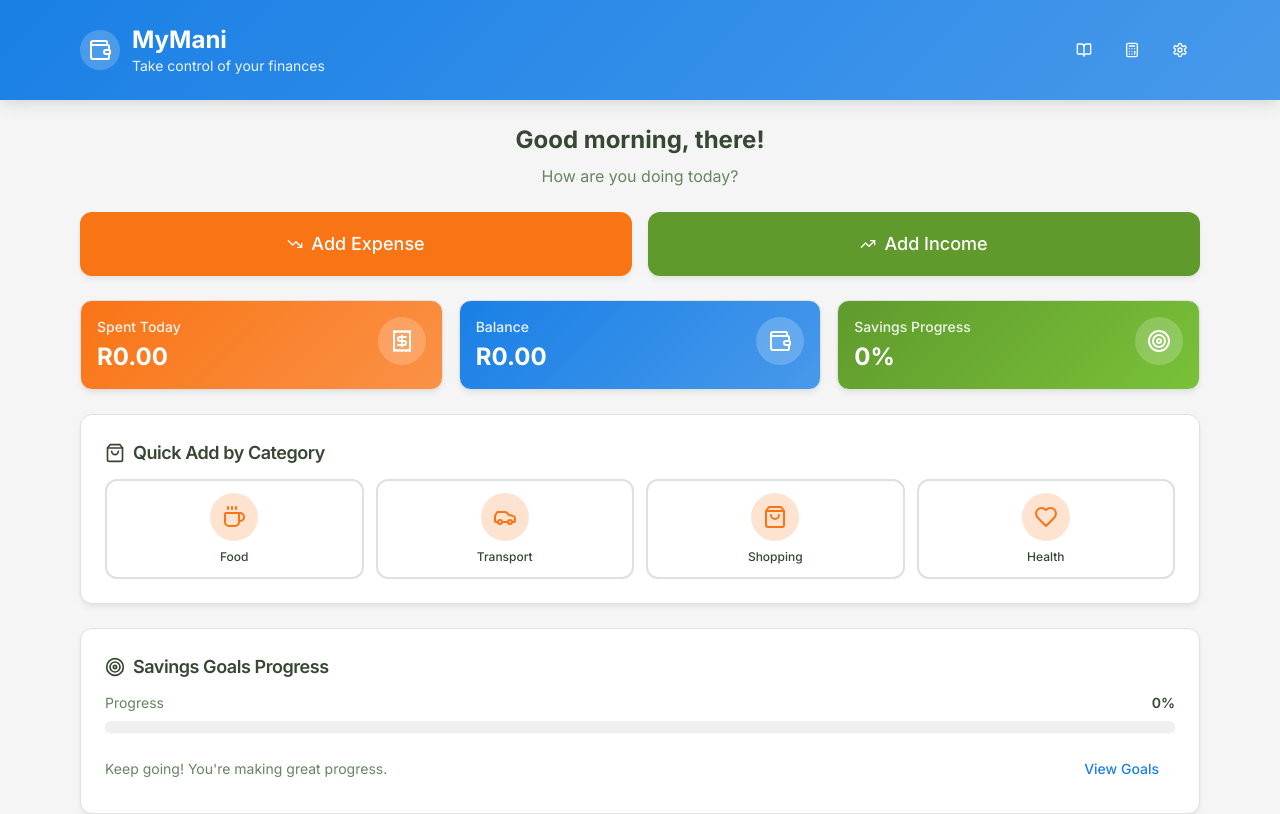
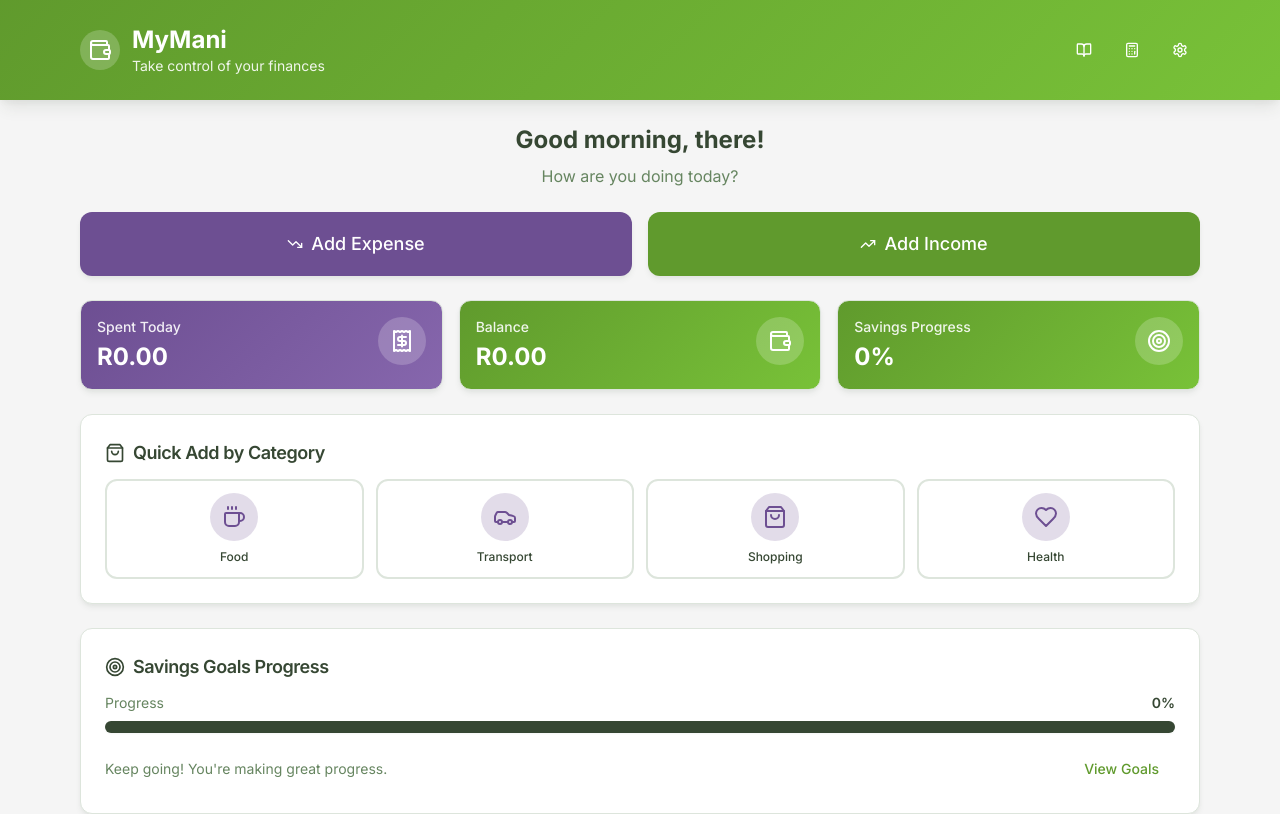
Before and after one commit to Mol-Kel/MyMani-Developmental-Build, a React (Vite) app: page / in a window 1280 px wide. Shown: the top 814 px of the page. Built offline with nearby package versions, Linux system fonts and the light colour scheme; the HTML template or start-up script is replaced by a standard one.

Commit message:
Reverted to commit 45cedae08d65b24a2ff7a266b195bb8042dda7de

```diff
--- a/src/index.css
+++ b/src/index.css
@@ -17,45 +17,46 @@ All colors MUST be HSL.
     --popover: 0 0% 100%;
     --popover-foreground: 111 16% 24%;
 
-    --primary: 210 80% 50%;
+    --primary: 92 55% 39%;
     --primary-foreground: 0 0% 100%;
-    --primary-glow: 210 80% 60%;
+    --primary-glow: 92 55% 49%;
 
-    --secondary: 0 0% 94%;
-    --secondary-foreground: 111 16% 24%;
+    --secondary: 111 16% 24%;
+    --secondary-foreground: 0 0% 96%;
 
     --muted: 0 0% 92%;
     --muted-foreground: 111 16% 45%;
 
-    --accent: 25 95% 53%;
+    --accent: 267 30% 44%;
     --accent-foreground: 0 0% 100%;
 
     --success: 92 55% 39%;
     --success-foreground: 0 0% 100%;
 
-    --warning: 45 100% 51%;
-    --warning-foreground: 111 16% 24%;
+    --warning: 267 30% 44%;
+    --warning-foreground: 0 0% 100%;
 
     --destructive: 1 66% 52%;
     --destructive-foreground: 0 0% 100%;
 
-    --border: 0 0% 88%;
+    --border: 111 16% 88%;
     --input: 0 0% 92%;
-    --ring: 210 80% 50%;
+    --ring: 92 55% 39%;
 
     --radius: 0.75rem;
 
-    --gradient-primary: linear-gradient(135deg, hsl(210 80% 50%), hsl(210 80% 60%));
+    --gradient-primary: linear-gradient(135deg, hsl(92 55% 39%), hsl(92 55% 49%));
     --gradient-success: linear-gradient(135deg, hsl(92 55% 39%), hsl(92 55% 49%));
-    --gradient-accent: linear-gradient(135deg, hsl(25 95% 53%), hsl(25 95% 63%));
-    --gradient-warning: linear-gradient(135deg, hsl(45 100% 51%), hsl(45 100% 61%));
+    --gradient-accent: linear-gradient(135deg, hsl(267 30% 44%), hsl(267 30% 54%));
     --gradient-destructive: linear-gradient(135deg, hsl(1 66% 52%), hsl(1 66% 62%));
     --gradient-card: linear-gradient(145deg, hsl(0 0% 100%), hsl(0 0% 99%));
 
     --shadow-sm: 0 1px 2px 0 hsl(111 16% 24% / 0.05);
     --shadow-md: 0 4px 6px -1px hsl(111 16% 24% / 0.08), 0 2px 4px -1px hsl(111 16% 24% / 0.04);
     --shadow-lg: 0 10px 15px -3px hsl(111 16% 24% / 0.1), 0 4px 6px -2px hsl(111 16% 24% / 0.05);
-    --shadow-glow: 0 0 20px hsl(210 80% 60% / 0.3);
+    --shadow-glow: 0 0 20px hsl(92 55% 49% / 0.3);
+    --shadow-accent: 0 0 20px hsl(267 30% 54% / 0.3);
+    --shadow-destructive: 0 0 20px hsl(1 66% 62% / 0.3);
 
     --transition-smooth: all 0.3s cubic-bezier(0.4, 0, 0.2, 1);
   }
@@ -70,9 +71,9 @@ All colors MUST be HSL.
     --popover: 111 16% 16%;
     --popover-foreground: 0 0% 96%;
 
-    --primary: 210 80% 55%;
-    --primary-foreground: 0 0% 100%;
-    --primary-glow: 210 80% 65%;
+    --primary: 92 55% 45%;
+    --primary-foreground: 111 16% 12%;
+    --primary-glow: 92 55% 55%;
 
     --secondary: 111 16% 20%;
     --secondary-foreground: 0 0% 96%;
@@ -80,33 +81,34 @@ All colors MUST be HSL.
     --muted: 111 16% 18%;
     --muted-foreground: 0 0% 70%;
 
-    --accent: 25 95% 58%;
+    --accent: 267 30% 50%;
     --accent-foreground: 0 0% 100%;
 
     --success: 92 55% 45%;
-    --success-foreground: 0 0% 100%;
+    --success-foreground: 111 16% 12%;
 
-    --warning: 45 100% 56%;
-    --warning-foreground: 111 16% 12%;
+    --warning: 267 30% 50%;
+    --warning-foreground: 0 0% 100%;
 
     --destructive: 1 66% 52%;
     --destructive-foreground: 0 0% 96%;
 
     --border: 111 16% 24%;
     --input: 111 16% 20%;
-    --ring: 210 80% 55%;
+    --ring: 92 55% 45%;
 
-    --gradient-primary: linear-gradient(135deg, hsl(210 80% 50%), hsl(210 80% 60%));
+    --gradient-primary: linear-gradient(135deg, hsl(92 55% 40%), hsl(92 55% 50%));
     --gradient-success: linear-gradient(135deg, hsl(92 55% 40%), hsl(92 55% 50%));
-    --gradient-accent: linear-gradient(135deg, hsl(25 95% 53%), hsl(25 95% 63%));
-    --gradient-warning: linear-gradient(135deg, hsl(45 100% 51%), hsl(45 100% 61%));
-    --gradient-destructive: linear-gradient(135deg, hsl(1 66% 48%), hsl(1 66% 58%));
+    --gradient-accent: linear-gradient(135deg, hsl(267 30% 45%), hsl(267 30% 55%));
+    --gradient-destructive: linear-gradient(135deg, hsl(1 66% 52%), hsl(1 66% 62%));
     --gradient-card: linear-gradient(145deg, hsl(111 16% 16%), hsl(111 16% 18%));
 
     --shadow-sm: 0 1px 2px 0 hsl(0 0% 0% / 0.3);
     --shadow-md: 0 4px 6px -1px hsl(0 0% 0% / 0.4), 0 2px 4px -1px hsl(0 0% 0% / 0.3);
     --shadow-lg: 0 10px 15px -3px hsl(0 0% 0% / 0.5), 0 4px 6px -2px hsl(0 0% 0% / 0.4);
-    --shadow-glow: 0 0 20px hsl(210 80% 60% / 0.4);
+    --shadow-glow: 0 0 20px hsl(92 55% 50% / 0.4);
+    --shadow-accent: 0 0 20px hsl(267 30% 55% / 0.4);
+    --shadow-destructive: 0 0 20px hsl(1 66% 62% / 0.4);
   }
 }
 
--- a/tailwind.config.ts
+++ b/tailwind.config.ts
@@ -61,7 +61,6 @@ export default {
         'gradient-primary': 'var(--gradient-primary)',
         'gradient-success': 'var(--gradient-success)',
         'gradient-accent': 'var(--gradient-accent)',
-        'gradient-warning': 'var(--gradient-warning)',
         'gradient-destructive': 'var(--gradient-destructive)',
         'gradient-card': 'var(--gradient-card)',
       },
@@ -70,6 +69,8 @@ export default {
         'md': 'var(--shadow-md)',
         'lg': 'var(--shadow-lg)',
         'glow': 'var(--shadow-glow)',
+        'accent': 'var(--shadow-accent)',
+        'destructive': 'var(--shadow-destructive)',
       },
       borderRadius: {
         lg: "var(--radius)",
```
